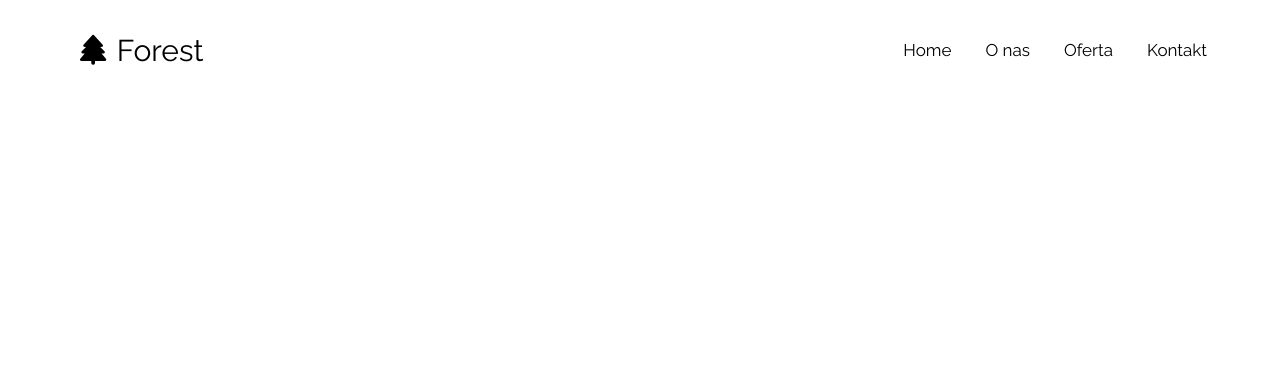
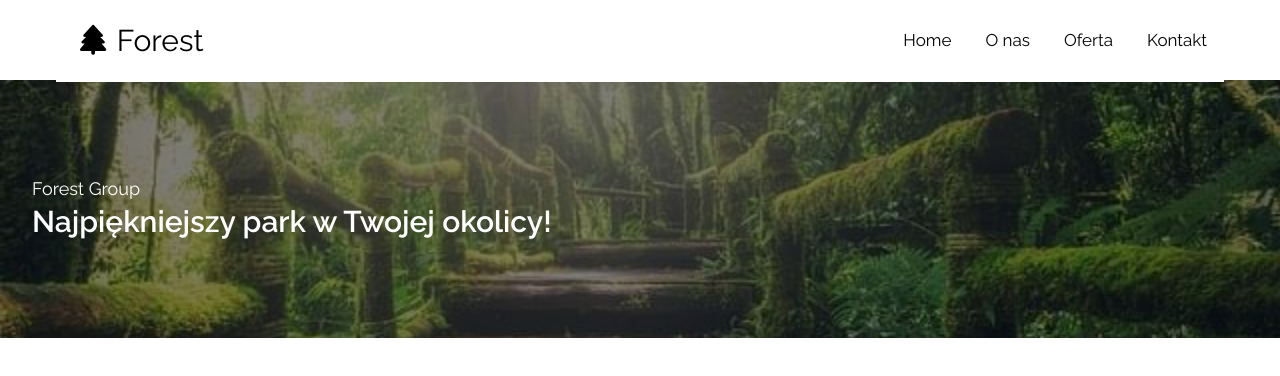
Before and after one commit to Kuba1507/Forest, a website: page index.html in a window 1280 px wide. Drawn offline with Linux system fonts and the light colour scheme.

```diff
--- a/index.html
+++ b/index.html
@@ -17,7 +17,7 @@
 <body>
     <nav class="nav">
         <div class="wrapper">
-            <div class="navbar">
+            <div class="navbar shadow-bg">
                 <div class="navbar__logo">
                     <i class="fa-solid fa-tree"></i>
                     <p class="navbar__logo-title">Forest</p>
@@ -34,6 +34,64 @@
             </div>
         </div>
     </nav>
+    <header class="header">
+        <div class="header__content-box">
+            <p class="header__content-box-text">Forest Group</p>
+            <h1 class="header__content-box-title">Najpiękniejszy park w Twojej okolicy!</h1>
+        </div>
+        <div class="header__shadow"></div>
+    </header>
+    <main><br>
+        <br>
+        <br>
+        <br>
+        <br>
+        <br>
+        <br>
+        <br>
+        <br>
+        <br>
+        <br>
+        <br>
+        <br>
+        <br>
+        <br>
+        <br>
+        <br>
+        <br>
+        <br>
+        <br>
+        <br>
+        <br>
+        <br>
+        <br>
+        <br>
+        <br>
+        <br>
+        <br>
+        <br>
+        <br>
+        <br>
+        <br>
+        <br>
+        <br>
+        <br>
+        <br>
+        <br>
+        <br>
+        <br>
+        <br>
+        <br>
+        <br>
+        <br>
+        <br>
+        <br>
+        <br>
+        <br>
+        <br>
+        <br>
+        <br>
+    </main>
     <script src="dist/js/script.min.js"></script>
 </body>
 
--- a/src/js/script.js
+++ b/src/js/script.js
@@ -1,9 +1,11 @@
-const burgerBtn = document.querySelector(".navbar__burger-btn");
-const navItems = document.querySelector(".navbar__items");
-const allNavItem = document.querySelectorAll(".navbar__items-item");
+const navbar = document.querySelector('.navbar')
+const burgerBtn = document.querySelector('.navbar__burger-btn')
+const navItems = document.querySelector('.navbar__items')
+const allNavItem = document.querySelectorAll('.navbar__items-item')
 
 const handleNav = () => {
-	navItems.classList.toggle("handling-nav");
-};
+	navItems.classList.toggle('handling-nav')
+	document.body.classList.toggle('fixed-body')
+}
 
-burgerBtn.addEventListener("click", handleNav);
+burgerBtn.addEventListener('click', handleNav)
--- a/src/sass/_components.scss
+++ b/src/sass/_components.scss
@@ -7,21 +7,28 @@
 	max-width: 1200px;
 }
 
+.fixed-body {
+	overflow: hidden;
+}
+
 //nav
 
 .nav {
 	position: fixed;
+	top: 0;
 	display: flex;
 	justify-content: space-between;
 	align-items: center;
 	width: 100%;
 	height: 80px;
+	z-index: 5;
 
 	.navbar {
 		display: flex;
 		justify-content: space-between;
 		align-items: center;
 		width: 100%;
+		background-color: $bg-color;
 
 		&__logo {
 			display: flex;
@@ -56,9 +63,10 @@
 			top: 80px;
 			width: 100%;
 			height: calc(100vh - 80px);
+			background-color: $bg-color;
 			transform: translateX(550px);
 			opacity: 0;
-			transition: transform 1s, opacity 2.5s;
+			transition: transform 1s, opacity 1s;
 
 			&-item {
 				padding: 1.5em;
@@ -77,3 +85,48 @@
 		transform: translateX(0);
 	}
 }
+
+//header
+
+.header {
+	position: relative;
+	margin-top: 80px;
+	height: 100%;
+	max-height: 400px;
+	background-image: url('../img/hero-img-small.jpg');
+	background-size: cover;
+	background-position: center;
+	background-repeat: no-repeat;
+
+	&__shadow {
+		position: absolute;
+		top: 0;
+		right: 0;
+		bottom: 0;
+		left: 0;
+		background-color: rgba(0, 0, 0, 0.5);
+		z-index: 1;
+	}
+
+	&__content-box {
+		position: relative;
+		display: flex;
+		flex-direction: column;
+		padding: 6em 2em;
+		z-index: 2;
+
+		&-text {
+			font-size: 1.8rem;
+		}
+
+		&-title {
+			font-size: 3rem;
+		}
+
+		&-text,
+		&-title {
+			padding: 0.1em 0;
+			color: $bg-color;
+		}
+	}
+}
--- a/src/sass/_media.scss
+++ b/src/sass/_media.scss
@@ -2,7 +2,7 @@
 
 @media (min-width: 768px) {
 	nav.nav {
-		height: 100px;
+		height: 80px;
 
 		.navbar {
 			&__logo {
@@ -25,8 +25,8 @@
 			}
 
 			&__items {
-				top: 100px;
-				height: calc(100vh - 100px);
+				top: 80px;
+				height: calc(100vh - 80px);
 
 				&-item {
 					padding: 2.2em;
@@ -55,7 +55,7 @@
 				position: static;
 				flex-direction: row;
 				justify-content: flex-end;
-				height: 100px;
+				height: 80px;
 				transform: translateX(0);
 				opacity: 1;
 
```
Also changed, not shown: dist/css/style.min.css, dist/img/girl-5785590_1920.jpg (deleted), dist/img/girl-5785590_640.jpg (deleted), dist/img/jungle-1807476_1920.jpg (deleted), dist/img/jungle-1807476_640.jpg (deleted), dist/img/waters-3095682_1280.jpg (deleted), dist/img/waters-3095682_640.jpg (deleted), dist/js/script.min.js.
